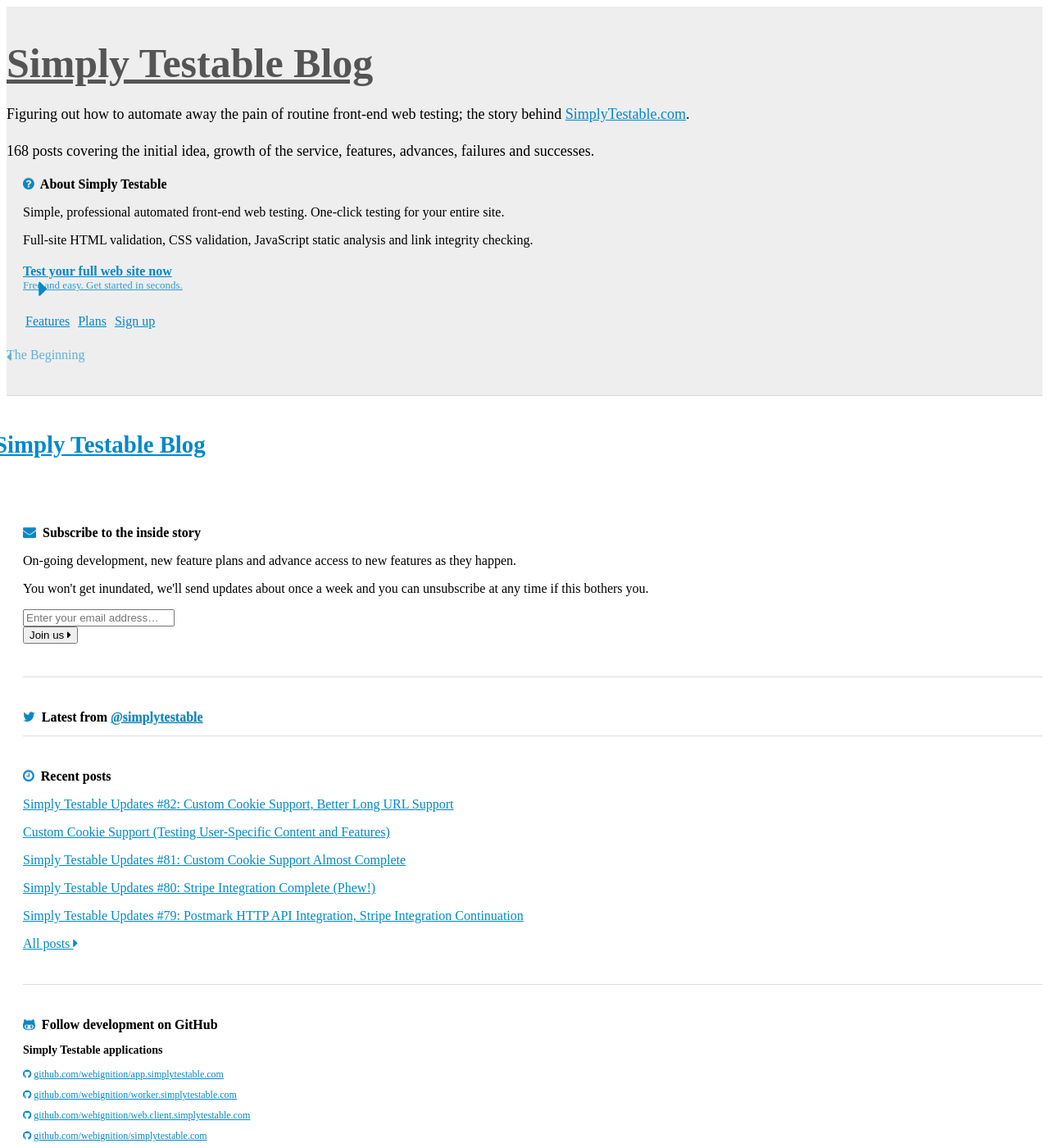
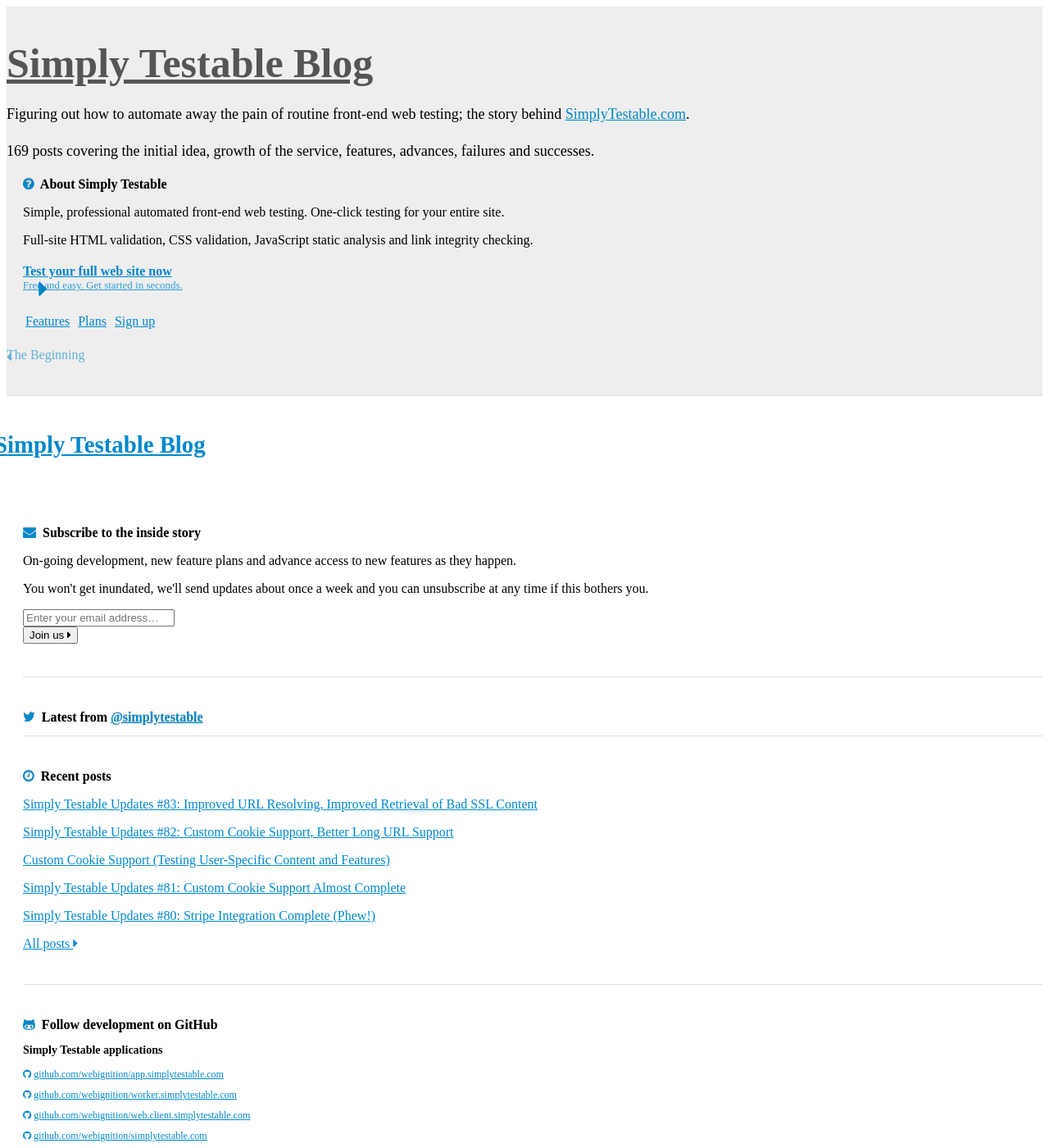
Before and after one commit to webignition/blog.simplytestable.com, a Jekyll site: the page built from index.html, in a window 1280 px wide and 1400 px high. Shown: the whole window at 82% size. Built offline with Jekyll 4.4.1, drawn with Linux system fonts in a browser that asks for light colours; nearby versions of some CDN libraries; comment, search, counter and statistics services are not loaded; a style sheet for code colours, icons or effects is not loaded.

```diff
--- /dev/null
+++ b/_posts/2014-04-02-simply-testable-updates-83.html
@@ -0,0 +1,15 @@
+---
+layout: newsletter
+title: "Simply Testable Updates #83: Improved URL Resolving, Improved Retrieval of Bad SSL Content"
+author:
+    name: Jon Cram
+    url: http://webignition.net
+continue_reading: false
+newsletter:
+    issue_number: 83rd
+    url: http://us5.campaign-archive1.com/?u=ac75e33d993d2b502e333ddd0&amp;id=444e50674a
+    highlights:
+        - Improved URL resolving
+        - Improved retrieval of bad SSL content
+    closing_sentence: Expect the next newsletter in a  week from now on 9 April 2014
+---
--- a/archive/index.html
+++ b/archive/index.html
@@ -6,6 +6,28 @@ is_archive: true
 <ol class="archive">
 
 
+    <li value="169">
+        <h2><a href="/simply-testable-updates-83/">Simply Testable Updates #83: Improved URL Resolving, Improved Retrieval of Bad SSL Content </a></h2>
+        <p class="post-date">April  2, 2014</p>
+
+
+
+
+
+
+
+
+
+    <p>
+        Our <a href="http://us5.campaign-archive1.com/?u=ac75e33d993d2b502e333ddd0&amp;id=444e50674a">83rd updates newsletter</a> went out today.
+    </p>
+
+
+
+
+    </li>
+
+
     <li value="168">
         <h2><a href="/simply-testable-updates-82/">Simply Testable Updates #82: Custom Cookie Support, Better Long URL Support </a></h2>
         <p class="post-date">March 26, 2014</p>
```
Also changed, not shown: sitemap.xml (+7 -3 lines).
